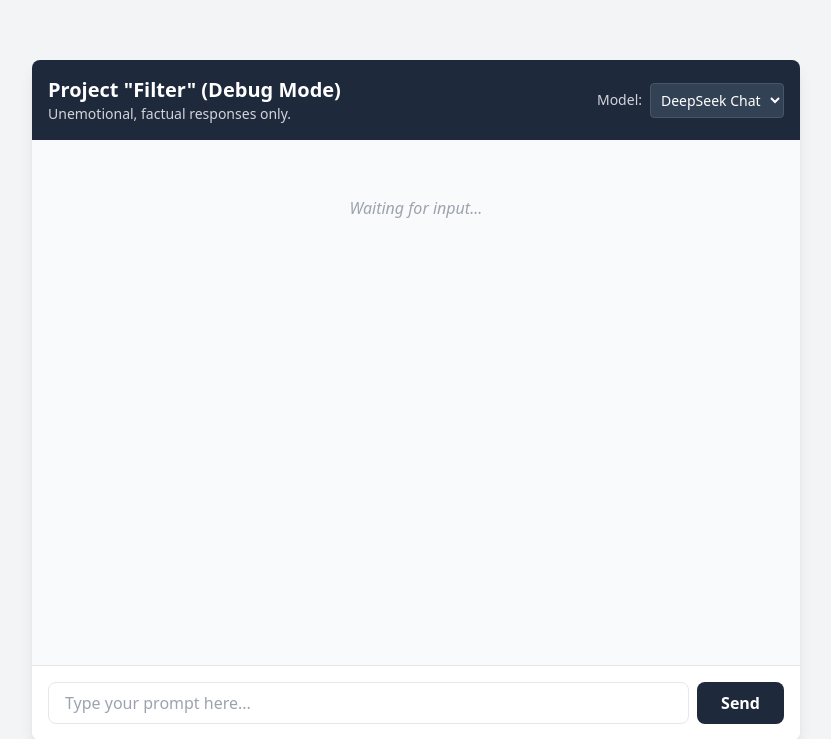
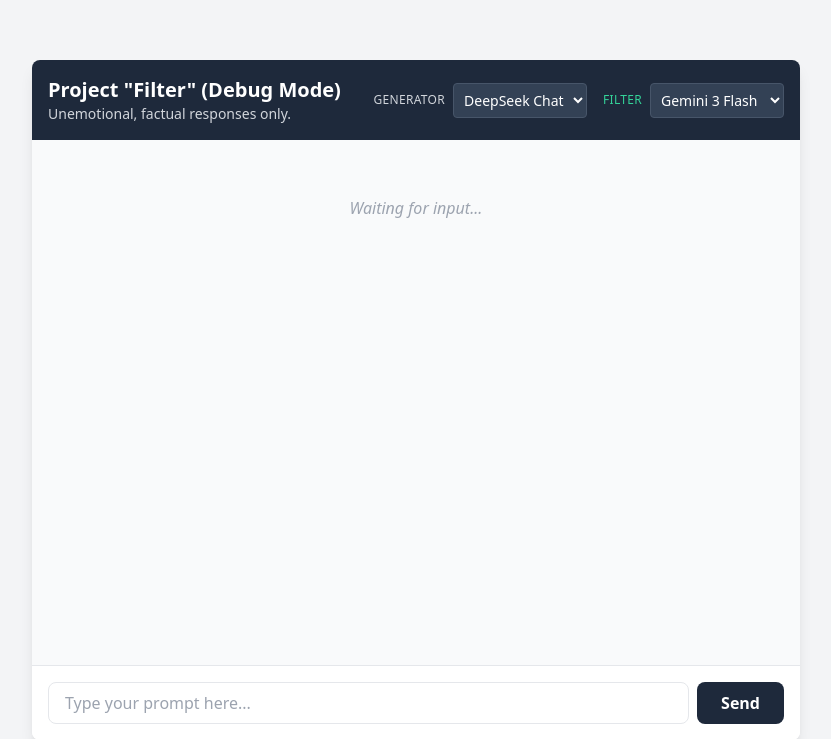
Before and after one commit to constantinbender51-cmyk/deepseek-base, a FastAPI app: page / in a window 1280 px wide. Shown: the top 739 px of the page, without its empty margins (224-1055 px from the left). Run offline with FastAPI, Linux system fonts and the light colour scheme; some libraries are stand-ins or nearby versions.

Commit message:
Update index.html

```diff
--- a/templates/index.html
+++ b/templates/index.html
@@ -18,14 +18,24 @@
                 <h1 class="text-xl font-bold">Project "Filter" (Debug Mode)</h1>
                 <p class="text-sm text-gray-300">Unemotional, factual responses only.</p>
             </div>
-            <!-- Model Selection Dropdown -->
-            <div class="flex items-center gap-2">
-                <label for="model-select" class="text-sm font-medium text-gray-300">Model:</label>
-                <select id="model-select" class="bg-slate-700 text-white border border-slate-600 text-sm rounded focus:ring-slate-500 focus:border-slate-500 block p-1.5 outline-none cursor-pointer">
-                    <option value="deepseek-chat">DeepSeek Chat</option>
-                    <option value="gemini-3.1-pro-preview">Gemini 3 Pro</option>
-                    <option value="gemini-3-flash-preview">Gemini 3 Flash</option>
-                </select>
+            <!-- Model Selection Dropdowns -->
+            <div class="flex items-center gap-4">
+                <div class="flex items-center gap-2">
+                    <label for="gen-model-select" class="text-xs font-medium text-gray-300 uppercase tracking-wide">Generator</label>
+                    <select id="gen-model-select" class="bg-slate-700 text-white border border-slate-600 text-sm rounded focus:ring-slate-500 focus:border-slate-500 block p-1.5 outline-none cursor-pointer">
+                        <option value="deepseek-chat">DeepSeek Chat</option>
+                        <option value="gemini-3.0-pro">Gemini 3 Pro</option>
+                        <option value="gemini-3.0-flash">Gemini 3 Flash</option>
+                    </select>
+                </div>
+                <div class="flex items-center gap-2">
+                    <label for="filter-model-select" class="text-xs font-medium text-emerald-400 uppercase tracking-wide">Filter</label>
+                    <select id="filter-model-select" class="bg-slate-700 text-white border border-slate-600 text-sm rounded focus:ring-emerald-500 focus:border-emerald-500 block p-1.5 outline-none cursor-pointer">
+                        <option value="deepseek-chat">DeepSeek Chat</option>
+                        <option value="gemini-3.0-pro">Gemini 3 Pro</option>
+                        <option value="gemini-3.0-flash" selected>Gemini 3 Flash</option>
+                    </select>
+                </div>
             </div>
         </div>
 
@@ -58,7 +68,7 @@
     <div id="regen-modal" class="fixed inset-0 bg-black bg-opacity-60 hidden flex justify-center items-center z-50">
         <div class="bg-white p-6 rounded-lg shadow-xl w-11/12 max-w-2xl flex flex-col h-[60vh]">
             <h2 class="text-lg font-bold mb-2 text-slate-800">Edit Filter System Prompt</h2>
-            <p class="text-xs text-gray-500 mb-3">Changes saved here will apply to this regeneration AND all future messages.</p>
+            <p class="text-xs text-gray-500 mb-3">Changes saved here will apply to this regeneration AND all future messages. The currently selected Filter model will be used.</p>
 
             <textarea id="regen-prompt-input" class="flex-1 w-full border rounded p-3 focus:ring-2 focus:ring-slate-500 outline-none resize-none font-mono text-sm leading-relaxed text-gray-800 shadow-inner"></textarea>
 
@@ -86,7 +96,9 @@
         const sendBtn = document.getElementById('send-btn');
         const chatBox = document.getElementById('chat-box');
         const placeholder = document.getElementById('placeholder');
-        const modelSelect = document.getElementById('model-select');
+
+        const genModelSelect = document.getElementById('gen-model-select');
+        const filterModelSelect = document.getElementById('filter-model-select');
 
         const modal = document.getElementById('regen-modal');
         const promptInput = document.getElementById('regen-prompt-input');
@@ -112,18 +124,20 @@
 
             if (placeholder) placeholder.style.display = 'none';
 
-            const selectedModel = modelSelect.value;
+            const selectedGenModel = genModelSelect.value;
+            const selectedFilterModel = filterModelSelect.value;
 
             inputField.value = '';
             inputField.disabled = true;
             sendBtn.disabled = true;
-            modelSelect.disabled = true;
+            genModelSelect.disabled = true;
+            filterModelSelect.disabled = true;
 
             // User message (standard text)
             appendMessage('User', text, 'bg-blue-100 text-blue-900 self-end', false);
 
             // Bot message (will receive markdown formatting)
-            const { bubble: botMessageDiv, wrapper: botWrapper } = appendMessage('Filter', `Thinking (calling ${selectedModel})...`, 'bg-gray-200 text-gray-900 self-start', true);
+            const { bubble: botMessageDiv, wrapper: botWrapper } = appendMessage('Filter', `Thinking (Generating: ${selectedGenModel} -> Filtering: ${selectedFilterModel})...`, 'bg-gray-200 text-gray-900 self-start', true);
 
             try {
                 const response = await fetch('/chat', {
@@ -132,7 +146,8 @@
                     body: JSON.stringify({
                         user_input: text,
                         filter_prompt: globalFilterPrompt,
-                        model: selectedModel
+                        gen_model: selectedGenModel,
+                        filter_model: selectedFilterModel
                     })
                 });
 
@@ -173,7 +188,8 @@
 
             inputField.disabled = false;
             sendBtn.disabled = false;
-            modelSelect.disabled = false;
+            genModelSelect.disabled = false;
+            filterModelSelect.disabled = false;
             inputField.focus();
         }
 
@@ -253,7 +269,7 @@
 
         confirmRegenBtn.addEventListener('click', async () => {
             const newPrompt = promptInput.value.trim();
-            const selectedModel = modelSelect.value;
+            const selectedFilterModel = filterModelSelect.value;
 
             if (!newPrompt || currentRegenIndex === null) return;
 
@@ -273,7 +289,7 @@
 
             // Reset dataset and apply loading state
             currentRegenBubble.dataset.raw = '';
-            currentRegenBubble.innerHTML = marked.parse(`*Regenerating response with ${selectedModel}...*`);
+            currentRegenBubble.innerHTML = marked.parse(`*Regenerating response with ${selectedFilterModel}...*`);
 
             try {
                 const response = await fetch('/regenerate', {
@@ -282,7 +298,7 @@
                     body: JSON.stringify({
                         memory_index: currentRegenIndex,
                         new_filter_prompt: newPrompt,
-                        model: selectedModel
+                        filter_model: selectedFilterModel
                     })
                 });
 
```
